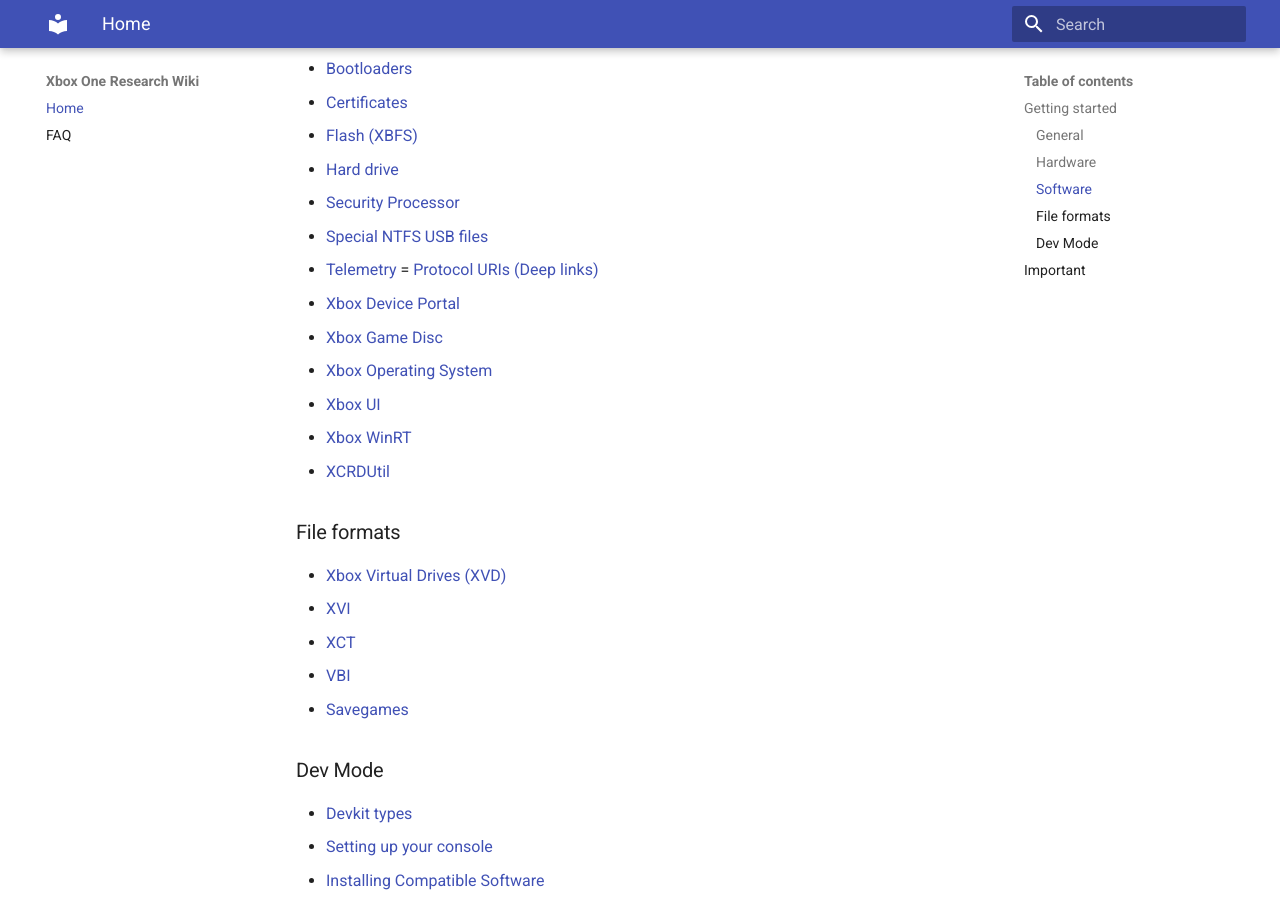
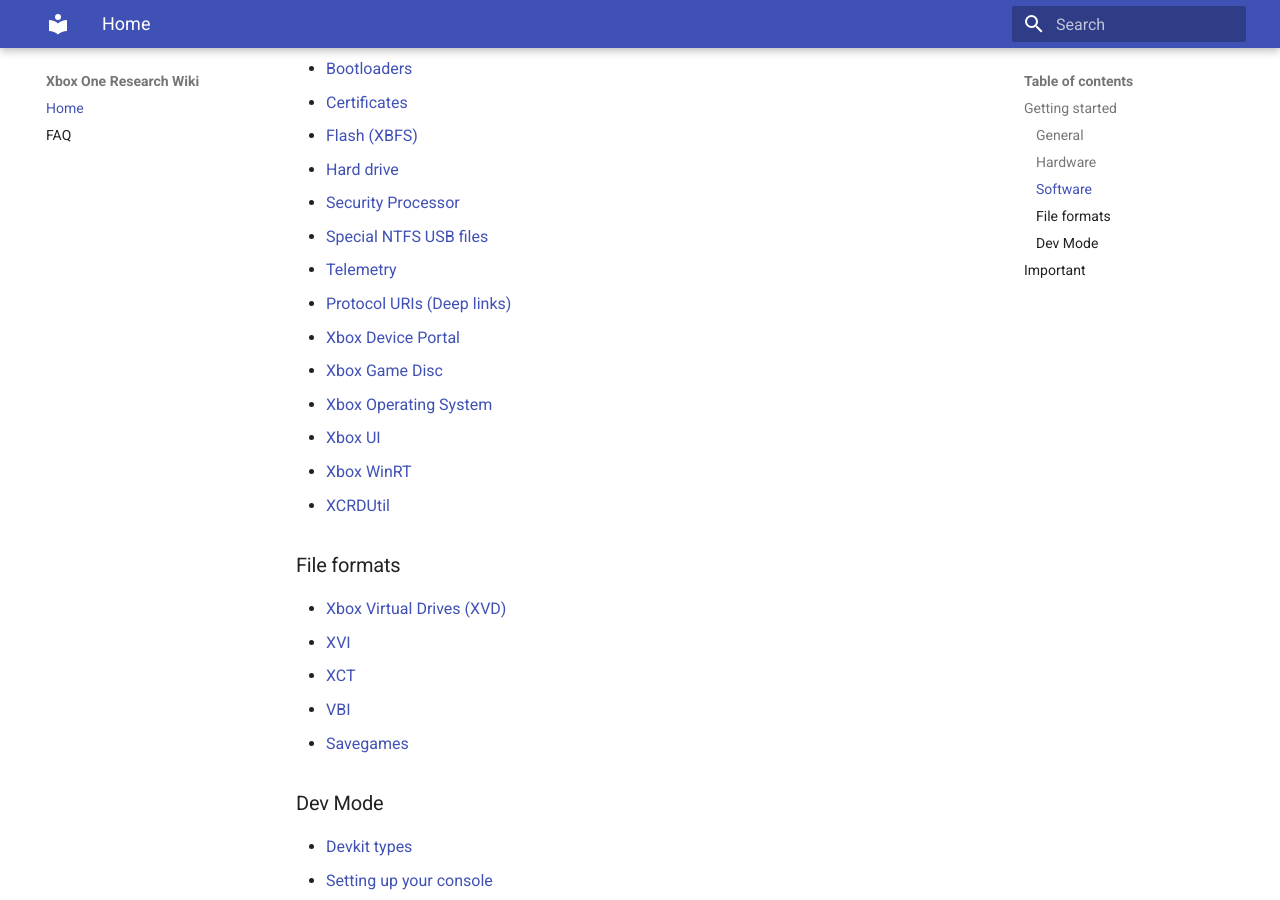
Before and after one commit to xboxoneresearch/wiki, an MkDocs documentation site: the page built from docs/index.md, in a window 1280 px wide and 900 px high, scrolled down 871 px. Built offline with MkDocs 1.6.1 and Material for MkDocs 9.7.7, drawn with Linux system fonts in a browser that asks for light colours.

```diff
--- a/docs/index.md
+++ b/docs/index.md
@@ -33,7 +33,7 @@ See [FAQ](faq) for frequently asked questions.
   - [Security Processor](security-processor)
   - [Special NTFS USB files](special-ntfs-usb-files)
   - [Telemetry](telemetry)
-  = [Protocol URIs (Deep links)](protcol-URIs)
+  - [Protocol URIs (Deep links)](protcol-URIs)
   - [Xbox Device Portal](device-portal)
   - [Xbox Game Disc](xbox-game-disc)
   - [Xbox Operating System](xbox-operating-system)
```
